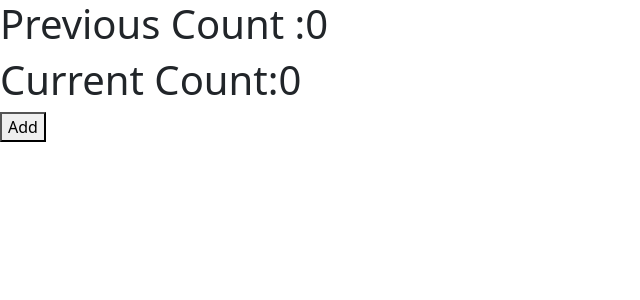
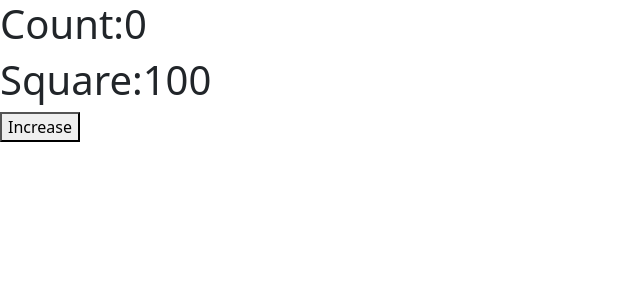
Before and after one commit to Reshmaasokan/my-vite-project, a React (Vite) app: page / in a window 1280 px wide. Shown: the top 300 px of the page, without its empty margins (0-640 px from the left). Built offline with nearby package versions, Linux system fonts and the light colour scheme.

Commit message:
memo workout

```diff
--- a/src/main.jsx
+++ b/src/main.jsx
@@ -2,11 +2,11 @@ import { StrictMode } from 'react'
 import { createRoot } from 'react-dom/client'
 import 'bootstrap/dist/css/bootstrap.min.css';
 import { useState } from 'react';
-import B_UseRefs from './pages/Reacthook/A_useRef/B_UseRefs';
+import Memo from './pages/Reacthook/B_useMemo/Memo';
 function App(){
   const[show,setShow]=useState(true)
   return(
-    <div>{show && (<B_UseRefs/>)
+    <div>{show && (<Memo/>)
       }</div>
   )
 }
--- /dev/null
+++ b/src/pages/Reacthook/B_useMemo/Memo.jsx
@@ -0,0 +1,29 @@
+import { useMemo, useState } from "react"
+
+export default function Memo(){
+    const [count,setCount]=useState(0)
+
+    const result =useMemo(()=>{
+            console.log("Calculating");
+            return 10 * 10;
+    },[])
+
+
+    const square=result
+
+    return (
+      <>
+        <h1>
+          <span>Count:</span>
+          <span>{count}</span>
+        </h1>
+
+        <h1>
+          <span>Square:</span>
+          <span>{square}</span>
+        </h1>
+
+        <button onClick={() => setCount(count + 1)}>Increase</button>
+      </>
+    );
+}
```
